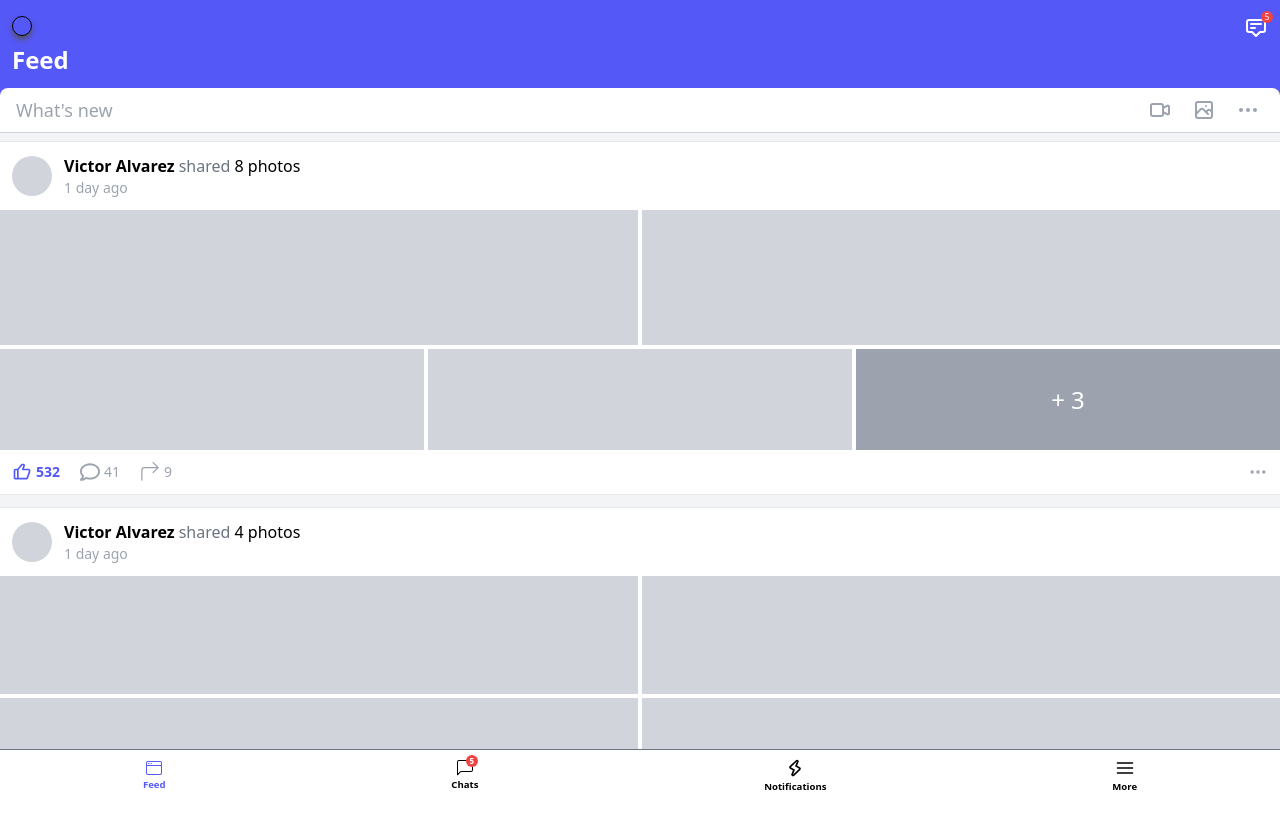
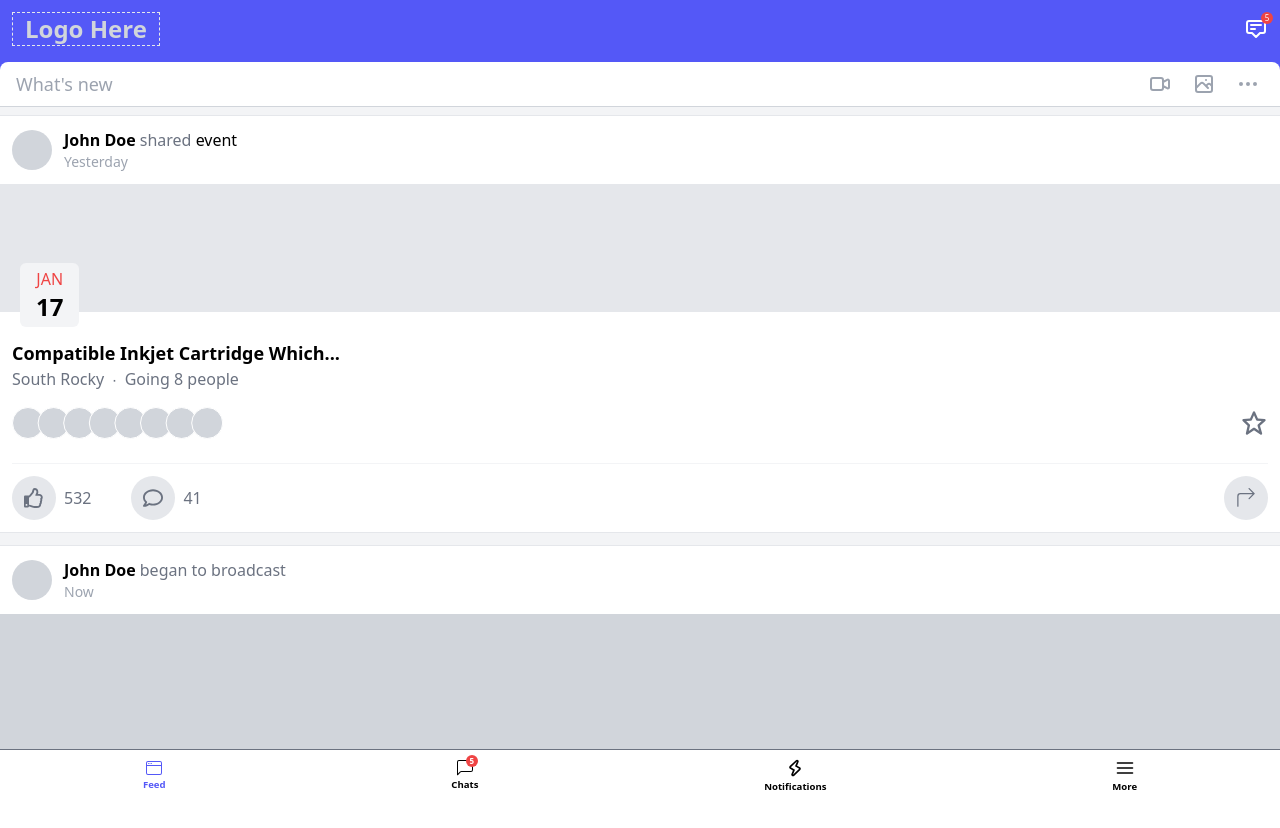
Before and after one commit to Lebim01/template-social-network, a Next.js app: page / in a window 1280 px wide. Shown: the top 828 px of the page. Built offline with nearby package versions, Linux system fonts and the light colour scheme.

Commit message:
shared event

```diff
--- a/src/components/common/CardsPosts/SharedMedia/index.jsx
+++ b/src/components/common/CardsPosts/Live/index.jsx
@@ -1,16 +1,14 @@
 import CardActions from "../common/CardActions";
 import CardHeader from "../common/CardHeader";
-import SharedMedia from "./sharedMedia";
+import SharedLive from "./sharedLive";
 
-const SharedCardMedia = ({
+const PostSharedLive = ({
   owner_photo,
   owner_name,
   time_ago,
+  body_text,
   likes_count,
   comments_count,
-  shared_count,
-  liked,
-  files,
 }) => {
   return (
     <div className="feed-card-no-p">
@@ -22,23 +20,21 @@ const SharedCardMedia = ({
           customText={
             <span>
               <span className="font-bold">{owner_name}</span>{" "}
-              <span className="text-gray-500">shared</span>{" "}
-              <span className="">{files.length} photos</span>
+              <span className="text-gray-500">began to broadcast</span>{" "}
             </span>
           }
         />
       </div>
-      <SharedMedia files={files} />
+      {body_text && <div className="px-3 text-lg">{body_text}</div>}
+      <SharedLive />
       <div className="px-3 pb-3">
         <CardActions
           likes_count={likes_count}
           comments_count={comments_count}
-          shared_count={shared_count}
-          liked={liked}
         />
       </div>
     </div>
   );
 };
 
-export default SharedCardMedia;
+export default PostSharedLive;
--- /dev/null
+++ b/src/components/common/CardsPosts/Live/sharedLive.jsx
@@ -0,0 +1,17 @@
+const SharedLink = ({}) => {
+  return (
+    <div className="">
+      <div className="h-48 w-full bg-gray-300"></div>
+      <div className="bg-gray-100 p-3">
+        <span className="max-lines-1 inline-block font-bold leading-snug">
+          Playing League of Legends new session road to challenger
+        </span>
+        <span className="text-md max-lines-1 mt-1 inline-block leading-none text-gray-500">
+          456 is now watching
+        </span>
+      </div>
+    </div>
+  );
+};
+
+export default SharedLink;
--- a/src/components/common/CardsPosts/Post/index.jsx
+++ b/src/components/common/CardsPosts/Post/index.jsx
@@ -1,7 +1,7 @@
 import CardHeader from "../common/CardHeader";
 import CardActions from "../common/CardActions";
 
-const CardPost = ({ owner_photo, owner_name, time_ago, body_text }) => {
+const Post = ({ owner_photo, owner_name, time_ago, body_text }) => {
   return (
     <div className="feed-card">
       <CardHeader
@@ -16,4 +16,4 @@ const CardPost = ({ owner_photo, owner_name, time_ago, body_text }) => {
   );
 };
 
-export default CardPost;
+export default Post;
--- /dev/null
+++ b/src/components/common/CardsPosts/SharedEvent/index.jsx
@@ -0,0 +1,59 @@
+import CardHeader from "../common/CardHeader";
+import SharedEvent from "./sharedEvent";
+import { FaRegComment, FaRegThumbsUp } from "react-icons/fa";
+import { BsArrow90DegRight } from "react-icons/bs";
+
+const PostSharedEvent = ({
+  owner_name,
+  owner_photo,
+  time_ago,
+  event,
+  comments_count,
+  likes_count,
+}) => {
+  return (
+    <div className="feed-card-no-p">
+      <div className="px-3 pt-3">
+        <CardHeader
+          owner_name={owner_name}
+          owner_photo={owner_photo}
+          time_ago={time_ago}
+          customText={
+            <span>
+              <span className="font-bold">{owner_name}</span>{" "}
+              <span className="text-gray-500">shared</span>{" "}
+              <span className="">event</span>
+            </span>
+          }
+        />
+      </div>
+      <SharedEvent {...event} />
+      <div className="px-3">
+        <div className="h-[1px] w-full bg-gray-100"></div>
+      </div>
+      <div className="mb-3 flex justify-between px-3">
+        <div className="flex gap-10">
+          <div className="flex items-center gap-2 text-gray-500">
+            <button className="rounded-full bg-gray-200 p-3 ">
+              <FaRegThumbsUp className="h-5 w-5" />
+            </button>
+            <span>{likes_count}</span>
+          </div>
+          <div className="flex items-center gap-2 text-gray-500">
+            <button className="rounded-full bg-gray-200 p-3">
+              <FaRegComment className="h-5 w-5" />
+            </button>
+            {comments_count}
+          </div>
+        </div>
+        <div>
+          <button className="rounded-full bg-gray-200 p-3 text-gray-500">
+            <BsArrow90DegRight className="h-5 w-5" />
+          </button>
+        </div>
+      </div>
+    </div>
+  );
+};
+
+export default PostSharedEvent;
--- /dev/null
+++ b/src/components/common/CardsPosts/SharedEvent/sharedEvent.jsx
@@ -0,0 +1,32 @@
+import OverloapProfiles from "components/common/OverloapProfiles";
+import { BiStar } from "react-icons/bi";
+
+const SharedEvent = ({ name, place, date, people = [] }) => {
+  return (
+    <div className="flex flex-col">
+      <div className="relative h-32 w-full bg-gray-200">
+        <div className="absolute left-5 bottom-[-15px] flex flex-col items-center justify-center rounded-md bg-gray-100 px-4 py-1">
+          <span className="text-red-500">JAN</span>
+          <span className="text-2xl font-bold">17</span>
+        </div>
+      </div>
+      <div className="mt-[15px] flex flex-col p-3">
+        <span className="max-lines-1 text-lg font-bold">{name}</span>
+        <span className="flex items-center gap-2 text-gray-500">
+          <span>{place}</span> <span>∙</span>
+          <span>Going {people.length} people</span>
+        </span>
+        <div className="mt-4 flex">
+          <div className="flex-1">
+            <OverloapProfiles profiles={people} />
+          </div>
+          <button>
+            <BiStar className="h-7 w-7 text-gray-500" />
+          </button>
+        </div>
+      </div>
+    </div>
+  );
+};
+
+export default SharedEvent;
--- a/src/components/common/CardsPosts/SharedLink/index.jsx
+++ b/src/components/common/CardsPosts/SharedLink/index.jsx
@@ -2,7 +2,7 @@ import CardActions from "../common/CardActions";
 import CardHeader from "../common/CardHeader";
 import SharedLink from "./sharedLink";
 
-const SharedCardLink = ({
+const PostSharedLink = ({
   owner_photo,
   owner_name,
   time_ago,
@@ -39,4 +39,4 @@ const SharedCardLink = ({
   );
 };
 
-export default SharedCardLink;
+export default PostSharedLink;
--- a/src/components/common/CardsPosts/SharedPost/index.jsx
+++ b/src/components/common/CardsPosts/SharedPost/index.jsx
@@ -2,7 +2,7 @@ import CardActions from "../common/CardActions";
 import CardHeader from "../common/CardHeader";
 import SharedPost from "./sharedPost";
 
-const SharedCardPost = ({
+const PostSharedPost = ({
   owner_photo,
   owner_name,
   time_ago,
@@ -35,4 +35,4 @@ const SharedCardPost = ({
   );
 };
 
-export default SharedCardPost;
+export default PostSharedPost;
--- a/src/components/common/CardsPosts/common/CardActions.jsx
+++ b/src/components/common/CardsPosts/common/CardActions.jsx
@@ -1,6 +1,5 @@
 import { HiOutlineDotsHorizontal } from "react-icons/hi";
-import { BiLike } from "react-icons/bi";
-import { FaRegComment } from "react-icons/fa";
+import { FaRegComment, FaRegThumbsUp } from "react-icons/fa";
 import { BsArrow90DegRight } from "react-icons/bs";
 
 const CardActions = ({ likes_count, comments_count, shared_count, liked }) => {
@@ -12,7 +11,7 @@ const CardActions = ({ likes_count, comments_count, shared_count, liked }) => {
             liked ? "font-bold text-primary" : "text-gray-400"
           }`}
         >
-          <BiLike className="h-5 w-5" />
+          <FaRegThumbsUp className="h-5 w-5" />
           <span className="text-sm">{likes_count || null}</span>
         </div>
         <div className="flex items-center gap-1 text-gray-400">
--- /dev/null
+++ b/src/components/common/OverloapProfiles/index.jsx
@@ -0,0 +1,17 @@
+import ProfileImage from "../ProfileImage";
+
+const OverloapProfiles = ({ profiles }) => {
+  return (
+    <div className="overloap-profiles flex">
+      {profiles.slice(0, 10).map((f, index) => (
+        <ProfileImage
+          key={index}
+          src={f.photo}
+          className="h-8 w-8 border border-white"
+        />
+      ))}
+    </div>
+  );
+};
+
+export default OverloapProfiles;
--- a/src/components/layout/feed/header.jsx
+++ b/src/components/layout/feed/header.jsx
@@ -9,16 +9,15 @@ import IconBadgeCount from "components/common/IconBadge/count";
 const Header = () => {
   return (
     <div className="flex w-full flex-col gap-1 bg-primary">
-      <div className="mt-4 flex justify-between px-3">
-        <div className="h-5 w-5 rounded-full border border-black shadow-md shadow-stone-600"></div>
+      <div className="flex items-center justify-between py-3 px-3">
+        <span className="border border-dashed px-3 text-2xl font-bold text-gray-300">
+          Logo Here
+        </span>
         <div>
           <IconBadgeCount count={5}>
             <HiOutlineAnnotation className="h-6 w-6 text-white" />
           </IconBadgeCount>
         </div>
-      </div>
-      <div className="mb-2 px-3">
-        <span className="text-2xl font-bold text-white">Feed</span>
       </div>
       <div className="flex items-center rounded-t-lg border-b border-b-gray-300 bg-white px-2">
         <input placeholder="What's new" className="flex-1 p-2 text-lg" />
--- a/src/components/layout/feed/index.jsx
+++ b/src/components/layout/feed/index.jsx
@@ -1,25 +1,47 @@
-import CardPost from "components/common/CardsPosts/Post";
 import PeopleMayKnow from "components/common/PeopleMayKnow";
-import SharedCardPost from "components/common/CardsPosts/SharedPost";
 import FooterNavigationBar from "components/common/FooterNavigationBar";
 import Header from "./header";
-import SharedCardLink from "components/common/CardsPosts/SharedLink";
-import SharedCardMedia from "components/common/CardsPosts/SharedMedia";
+import Post from "components/common/CardsPosts/Post";
+import PostSharedPost from "components/common/CardsPosts/SharedPost";
+import PostSharedLink from "components/common/CardsPosts/SharedLink";
+import PostSharedMedia from "components/common/CardsPosts/SharedMedia";
+import PostSharedLive from "components/common/CardsPosts/Live";
+import PostSharedEvent from "components/common/CardsPosts/SharedEvent";
 
 const Body = () => {
   return (
     <div className="flex flex-col gap-3 overflow-auto pb-3">
-      <SharedCardMedia
-        owner_name="Victor Alvarez"
-        time_ago="1 day ago"
+      <PostSharedEvent
+        owner_name="John Doe"
+        time_ago="Yesterday"
+        likes_count={532}
+        comments_count={41}
+        shared_count={9}
+        event={{
+          name: "Compatible Inkjet Cartridge Which...",
+          place: "South Rocky",
+          people: [{}, {}, {}, {}, {}, {}, {}, {}],
+          date: new Date(2022, 1, 17, 0, 0, 0, 0),
+        }}
+      />
+      <PostSharedLive
+        owner_name="John Doe"
+        time_ago="Now"
+        likes_count={532}
+        comments_count={41}
+        shared_count={9}
+      />
+      <PostSharedMedia
+        owner_name="John Doe"
+        time_ago="1 year ago"
         likes_count={532}
         liked
         comments_count={41}
         shared_count={9}
         files={[1, 2, 3, 4, 5, 6, 7, 8]}
       />
-      <SharedCardMedia
-        owner_name="Victor Alvarez"
+      <PostSharedMedia
+        owner_name="John Doe"
         time_ago="1 day ago"
         likes_count={532}
         liked
@@ -27,8 +49,8 @@ const Body = () => {
         shared_count={9}
         files={[1, 2, 3, 4]}
       />
-      <SharedCardMedia
-        owner_name="Victor Alvarez"
+      <PostSharedMedia
+        owner_name="John Doe"
         time_ago="1 day ago"
         likes_count={532}
         liked
@@ -36,8 +58,8 @@ const Body = () => {
         shared_count={9}
         files={[1, 2, 3]}
       />
-      <SharedCardMedia
-        owner_name="Victor Alvarez"
+      <PostSharedMedia
+        owner_name="John Doe"
         time_ago="1 day ago"
         likes_count={532}
         liked
@@ -45,8 +67,8 @@ const Body = () => {
         shared_count={9}
         files={[1, 2]}
       />
-      <SharedCardMedia
-        owner_name="Victor Alvarez"
+      <PostSharedMedia
+        owner_name="John Doe"
         time_ago="1 day ago"
         likes_count={532}
         liked
@@ -54,32 +76,32 @@ const Body = () => {
         shared_count={9}
         files={[1]}
       />
-      <SharedCardLink
+      <PostSharedLink
         body_text={"Watch this link"}
-        owner_name="Victor Alvarez"
+        owner_name="John Doe"
         time_ago="1 day ago"
         link="https://google.com"
       />
-      <CardPost
+      <Post
         body_text={
           "Living in today's metropolitan world of cellular phones, mobile"
         }
-        owner_name="Victor Alvarez"
+        owner_name="John Doe"
         time_ago="1 day ago"
       />
       <PeopleMayKnow />
-      <SharedCardPost
+      <PostSharedPost
         body_text={
           "Living in today's metropolitan world of cellular phones, mobile"
         }
-        owner_name="Victor Alvarez"
+        owner_name="John Doe"
         time_ago="1 day ago"
         likes_count={39}
         comments_count={10}
         shared={{
           body_text:
             "Living in today's metropolitan world of cellular phones, mobile",
-          owner_name: "Victor Alvarez",
+          owner_name: "John Doe",
           time_ago: "1 day ago",
         }}
       />
--- a/styles/utils-classes.scss
+++ b/styles/utils-classes.scss
@@ -43,3 +43,11 @@
     grid-column: 3 span;
   }
 }
+
+.overloap-profiles {
+  @for $i from 2 through 10 {
+    & > *:nth-child(#{$i}) {
+      transform: translateX(#{calc(($i - 1) * 20 * -1) + "%"});
+    }
+  }
+}
```
Also changed, not shown: public/assets/icons/oval.svg (added).
